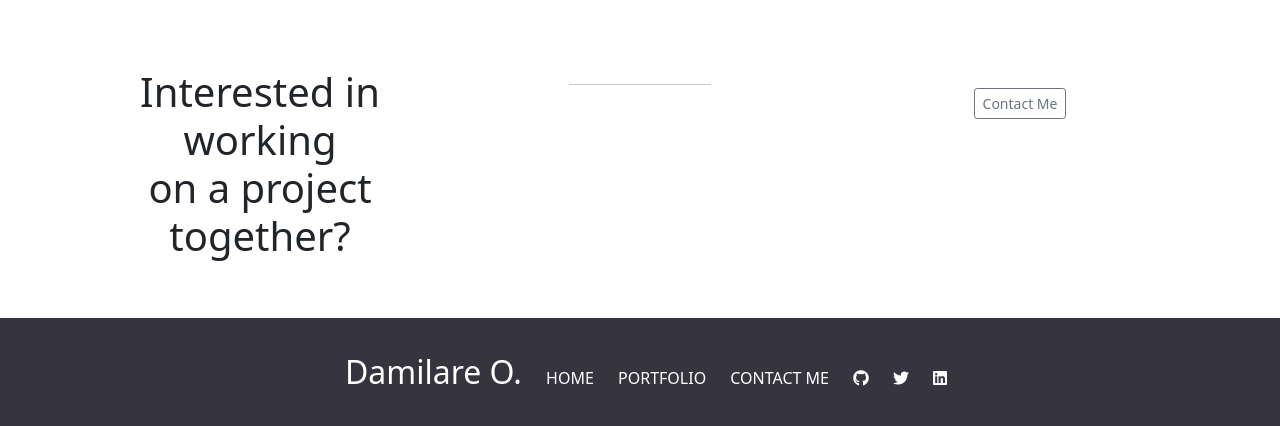
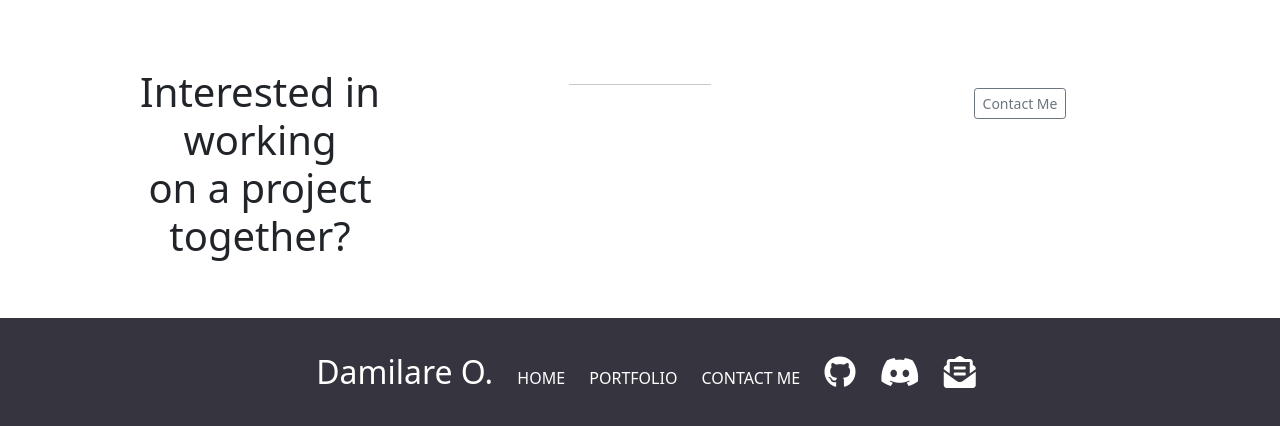
Before and after one commit to fodare/CV, a plain HTML site: page other-page/Portfolio.html in a window 1280 px wide. Shown: the part 906-1332 px from the top of the page. Drawn offline with nearby package versions, Linux system fonts and the light colour scheme.

Commit message:
update footer links for the Pportfolio's page

```diff
--- a/other-page/Portfolio.html
+++ b/other-page/Portfolio.html
@@ -101,38 +101,40 @@
                   <div class="footer-links">
                      <ul class="footer-list">
                         <li>
-                           <a class="footer-links my-name" href="#"
-                              >Damilare O.</a
+                           <a class="footer-links my-name" href="#">Damilare O.</a>
+                        </li>
+                        <li><a class="footer-links" href="#">HOME</a></li>
+                        <li>
+                           <a class="footer-links" href="other-page/Portfolio.html"
+                              >PORTFOLIO</a
                            >
                         </li>
                         <li>
-                           <a class="footer-links" href="../index.html">HOME</a>
-                        </li>
-                        <li><a class="footer-links" href="#">PORTFOLIO</a></li>
-                        <li>
-                           <a class="footer-links" href="Contact.html"
+                           <a class="footer-links" href="other-page/Contact.html"
                               >CONTACT ME</a
                            >
                         </li>
                         <li class="footer-links">
-                           <a target="_blank" href="https://github.com/fodare"
-                              ><i class="fab fa-github"></i
+                           <a
+                              target="_blank"
+                              class="_href"
+                              href="https://github.com/fodare"
+                              ><i class="fab fa-2x fa-github"></i
                            ></a>
                         </li>
                         <li class="footer-links">
-                           <a href="#"><i class="fab fa-twitter"></i></a>
+                           <a target="_blank" href="https://discord.gg/VzvPGG8nCq"
+                              ><i class="fab fa-2x fa-discord"></i
+                           ></a>
                         </li>
                         <li class="footer-links">
-                           <a
-                              target="_blank"
-                              href="https://www.linkedin.com/in/damilare-olatunbosun-2a7812133/"
-                              ><i class="fab fa-linkedin"></i
+                           <a target="_blank" href="mailto:email@example.com">
+                              <i class="fas fa-2x fa-envelope-open-text"></i
                            ></a>
                         </li>
                      </ul>
                   </div>
                </div>
-            </div>
          </footer>
       </section>
 
```
